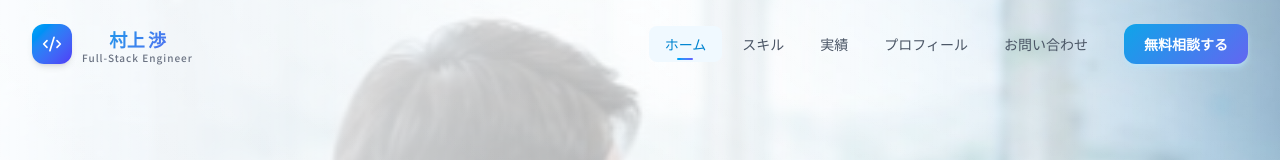
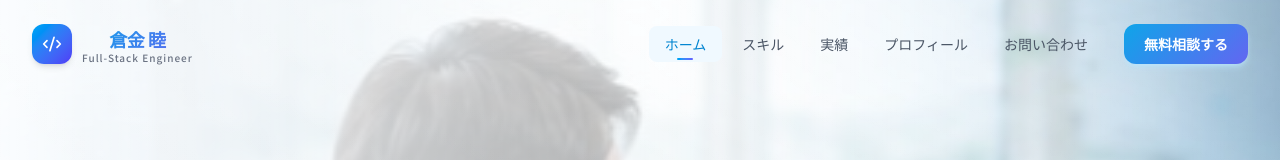
Before and after one commit to Ostsuka/kuragane-pro-dev, a Next.js app: page / in a window 1280 px wide. Shown: the top 160 px of the page. Built offline with nearby package versions, Linux system fonts and the light colour scheme.

Commit message:
Update Header.tsx

```diff
--- a/components/Header.tsx
+++ b/components/Header.tsx
@@ -68,7 +68,7 @@ export default function Header() {
             </div>
             <div className="flex flex-col leading-none">
               <span className="text-gradient font-black text-lg tracking-tight">
-                村上 渉
+                倉金 睦
               </span>
               <span
                 className={`text-[10px] font-medium tracking-widest transition-colors duration-300 ${
```
